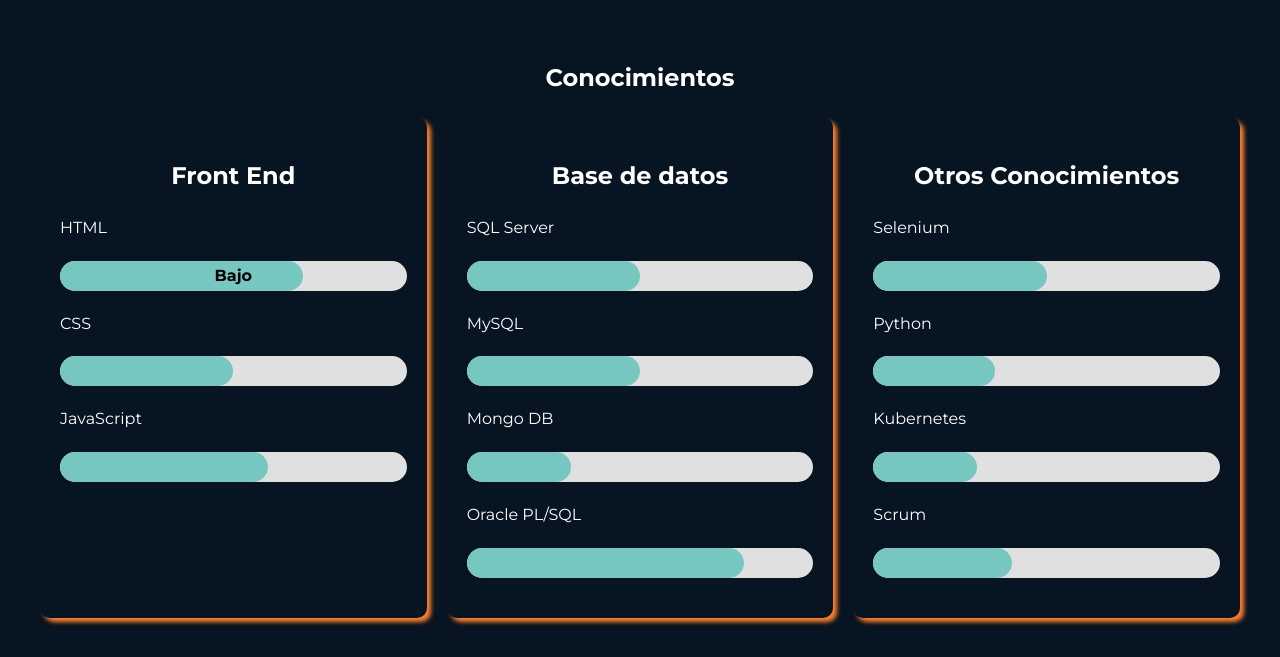
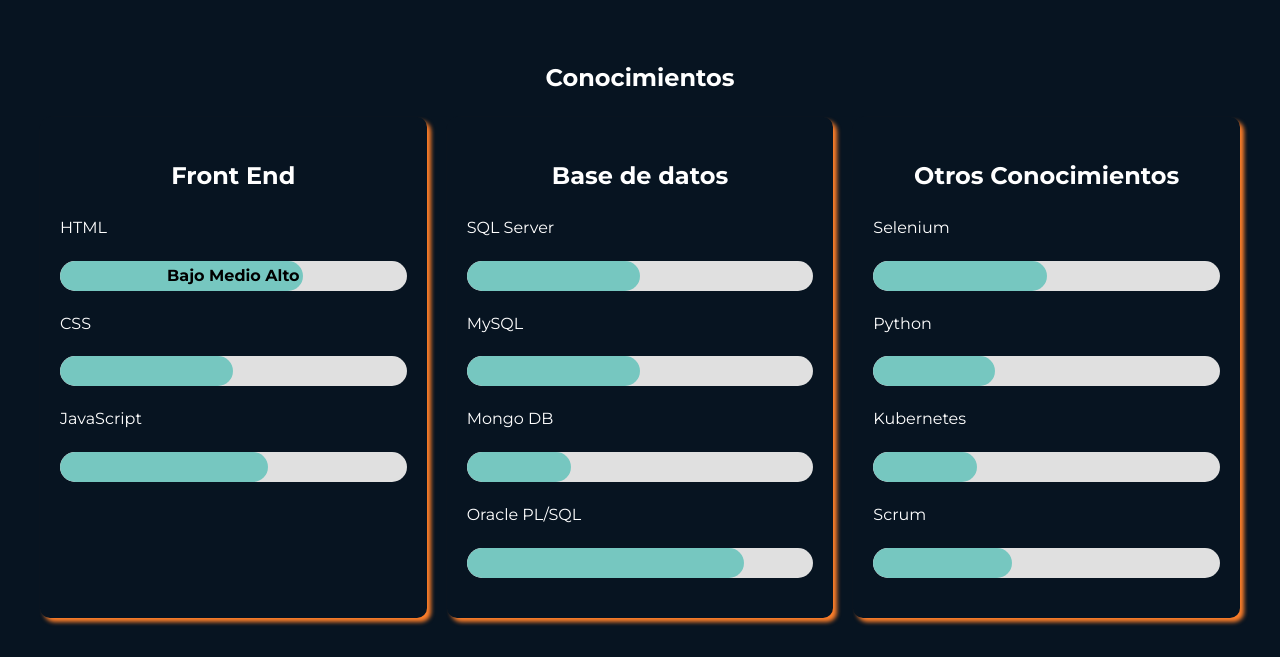
Before and after one commit to jvasquezg3/CvWeb, a Flask app: page / in a window 1280 px wide. Shown: the part 3164-3821 px from the top of the page. Run offline with Flask 3, Linux system fonts and the light colour scheme.

Commit message:
Add files via upload

```diff
--- a/templates/index.html
+++ b/templates/index.html
@@ -216,7 +216,7 @@
             <h2>Front End</h2>
                 <div class="lenguaje"><span>HTML</span>
                     <div class="progress-container">
-                        <div class="progress-text"><div>  Bajo  </div><div>  Medio  </div><div>  Alto  </div></div>
+                        <div class="progress-text">  Bajo    Medio    Alto  </div>
                         <div class="progress-bar" data-percentage="70"></div>
                     </div>
                 </div>
```
